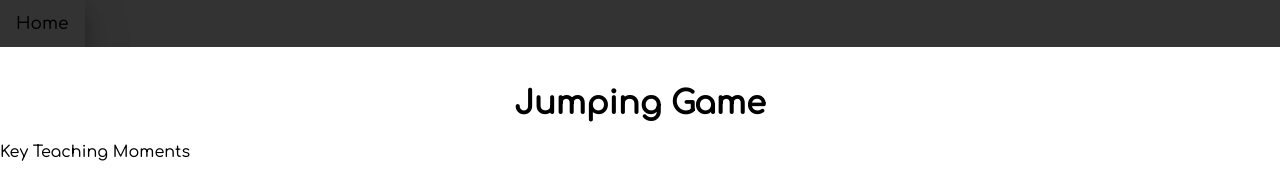
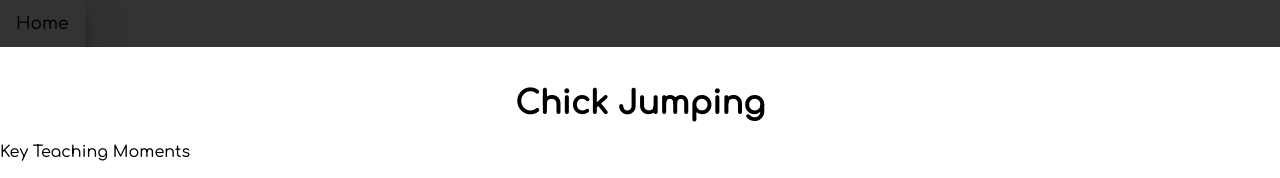
Before and after one commit to VCU-CS-Capstone/CS-23-313-Elementary-School-Computer-Science-Engagement, a Flask app: template src/templates/jumping.html in a window 1280 px wide. Shown: the top 178 px of the page. Run offline with Flask 2, Linux system fonts and the light colour scheme; the template is opened without the code that fills it, so the values that code supplies are empty; some libraries are stand-ins or nearby versions.

Commit message:
edit title of chick jumping game

```diff
--- a/src/templates/jumping.html
+++ b/src/templates/jumping.html
@@ -49,7 +49,7 @@
           </div>
         <br>
             <div class="container">
-            <h1> Jumping Game </h1>
+            <h1> Chick Jumping </h1>
 
             <p> Key Teaching Moments</p>
                 <embed src="/src/static/KeyTeachingMoments(jumpingGame.pdf" type="application/pdf" title="Key Teaching Moments" width="100%"
```
